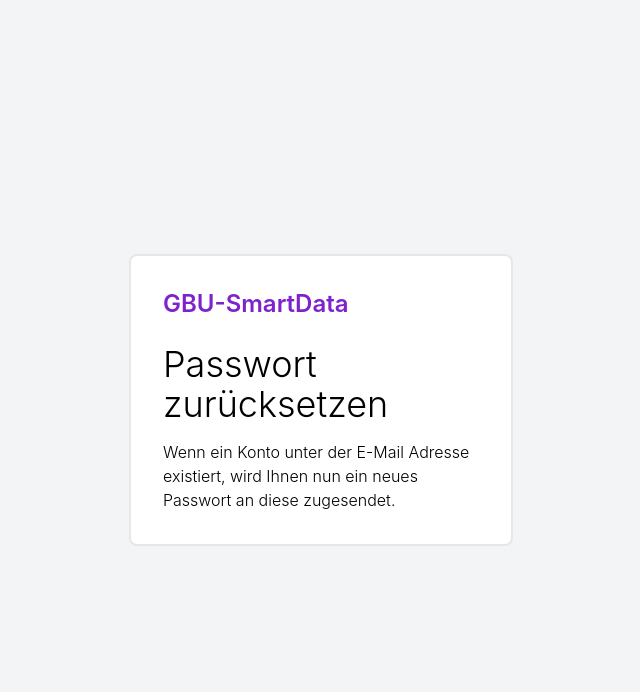
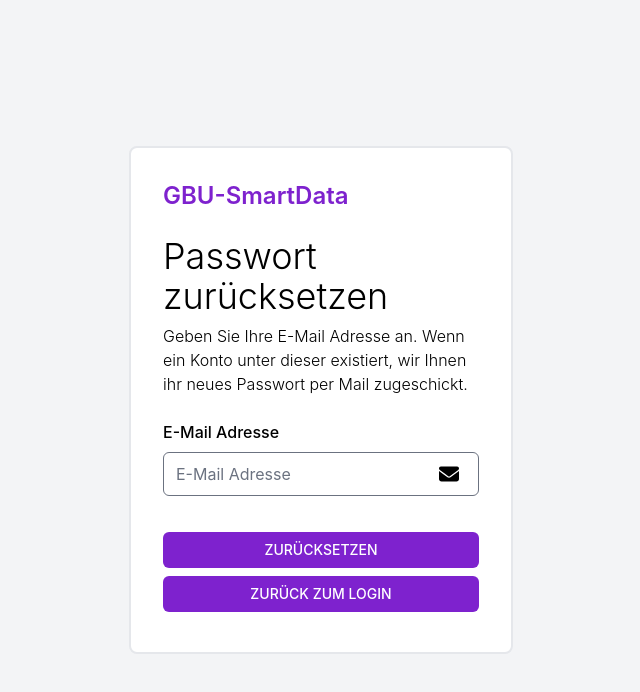
Before and after one commit to nilskrtm/survey-test-web, a React (Vite) app: page /reset-password in a window 1280 px wide. Shown: the top 692 px of the page, without its empty margins (319-959 px from the left). Built offline with nearby package versions, Linux system fonts and the light colour scheme; no server answers; a web font is replaced by a local one.

Commit message:
add passwort-reset route

```diff
--- a/src/app/authentication/PasswordReset.tsx
+++ b/src/app/authentication/PasswordReset.tsx
@@ -67,7 +67,7 @@
           <span className="text-xl lg:text-2xl xl:text-4xl font-light">Passwort zurücksetzen</span>
         </div>
 
-        {reset ? (
+        {!reset ? (
           <>
             <div className="text-left mt-2">
               <p className="font-light">
```
